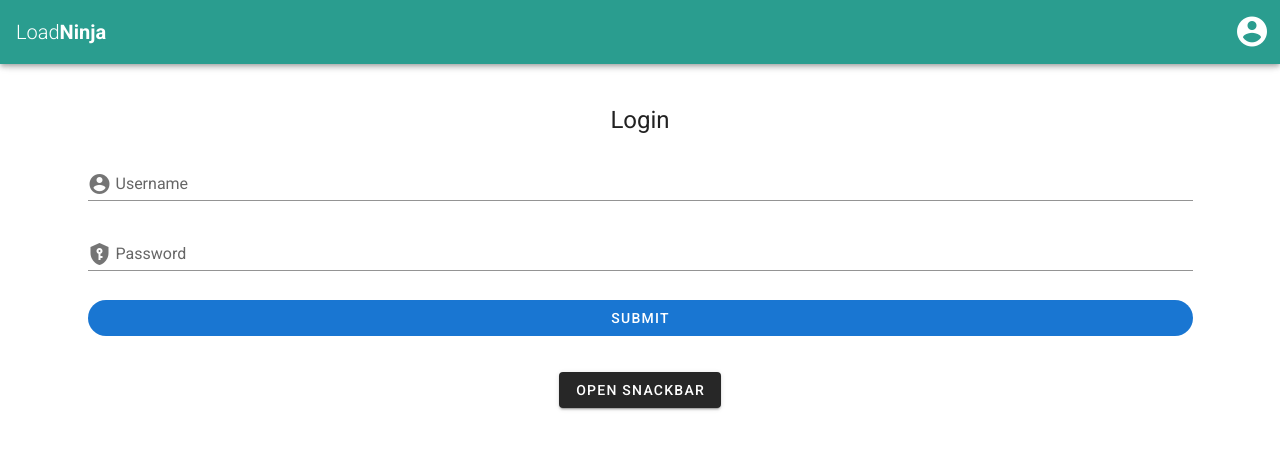
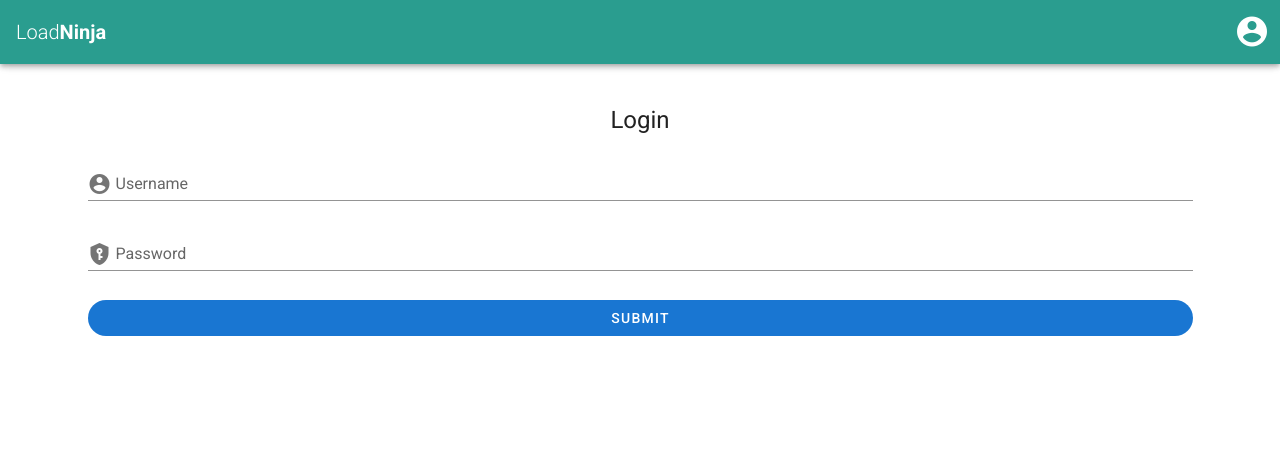
Before and after one commit to bensondomingo/eload-frontend, a Vue app: page / in a window 1280 px wide. Shown: the top 450 px of the page. Built offline with nearby package versions, Linux system fonts and the light colour scheme.

Commit message:
Remove snackbar button activator

```diff
--- a/src/App.vue
+++ b/src/App.vue
@@ -5,10 +5,6 @@
       <v-container>
         <router-view></router-view>
         <div class="text-center ma-2">
-          <v-btn dark @click="snackbar = true">
-            Open Snackbar
-          </v-btn>
-
           <v-snackbar
             v-model="snackbar"
             :color="notification.status.toLocaleLowerCase()"
```
